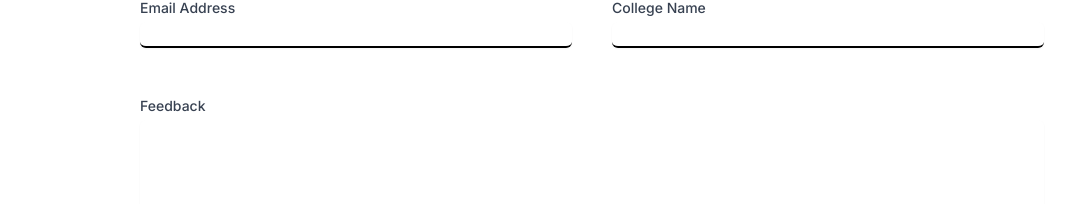
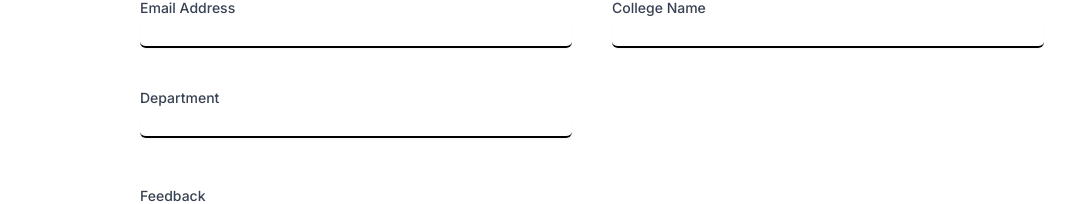
Before and after one commit to Harshal22pgpl/forms-rit, a Next.js app: page /faculty_feedback in a window 1280 px wide. Shown: the part 465-669 px from the top of the page, without its empty margins (48-1135 px from the left). Built offline with nearby package versions, Linux system fonts and the light colour scheme.

Commit message:
modification again

```diff
--- a/src/app/components/FacultyFeedbackForm/FacultyFeedbackForm.jsx
+++ b/src/app/components/FacultyFeedbackForm/FacultyFeedbackForm.jsx
@@ -25,6 +25,7 @@ const FacultyFeedbackForm = () => {
 
   const handleSubmit = async (e) => {
     e.preventDefault();
+
     setIsLoading(true)
     // Validate form fields before submission
     const validationErrors = {};
@@ -66,6 +67,7 @@ if (formData.typeOfEmployment.trim() === "") {
 if (formData.feedback.trim() === "") {
   validationErrors.feedback = "Please provide feedback.";
 }
+
 
 
     // Update errors state with validation results
@@ -237,6 +239,26 @@ if (formData.feedback.trim() === "") {
             )}
           </div>
 
+          <div className="p-3">
+            <label
+              htmlFor="name"
+              className="block text-sm font-medium text-gray-700"
+            >
+             Department
+            </label>
+            <input
+              type="text"
+              name="department"
+              id="department"
+              value={formData.department}
+              onChange={handleChange}
+              className="mt-1 block outline-none border-b-2 border-black w-full rounded-md shadow-sm focus:border-green-500 focus:ring-green-500"
+            />
+            {errors.collegeName && (
+              <p className="text-red-500">{errors.collegeName}</p>
+            )}
+          </div>
+
         </div>
         {/* Feedback */}
         <div className="p-3">
--- a/src/app/components/FeedStu/FeedStu.jsx
+++ b/src/app/components/FeedStu/FeedStu.jsx
@@ -187,7 +187,7 @@ const FeedStu = () => {
               htmlFor="phone"
               className="block text-sm font-medium text-gray-700"
             >
-              Phone
+              Mobile Number
             </label>
             <input
               type="text"
--- a/src/lib/constants/index.js
+++ b/src/lib/constants/index.js
@@ -24,8 +24,7 @@ export const FACULTY = {
     phone: "",
     gender: "",
     department: "",
-    qualification: "",
-    typeOfEmployment: "",
+
     collegeName: "",
     feedback:""
   // OrganizationUuid: ""
```
